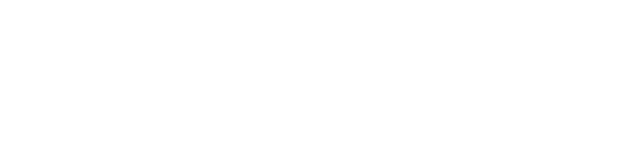
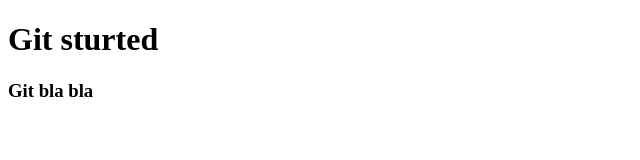
Before and after one commit to alfred0001/advanced_1, a plain HTML site: page index.html in a window 1280 px wide. Shown: the whole page, without its empty margins (0-640 px from the left). Drawn offline with Linux system fonts and the light colour scheme.

Commit message:
added h3

```diff
--- a/index.html
+++ b/index.html
@@ -8,6 +8,7 @@
     <link rel="stylesheet" href="style.css">
 </head>
 <body>
-
+    <h1>Git sturted</h1>
+    <h3>Git bla bla</h3>
 </body>
 </html>
```
